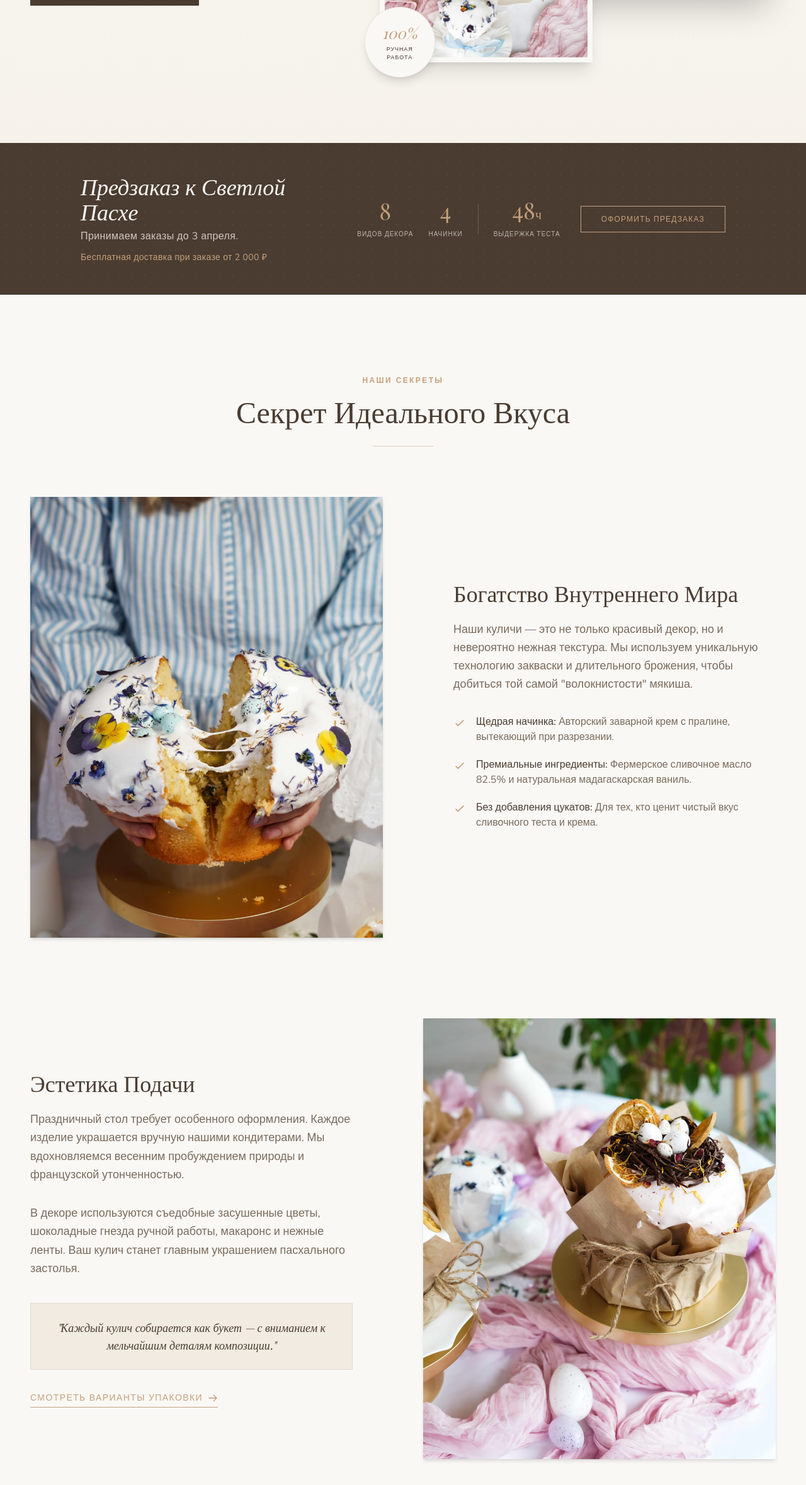
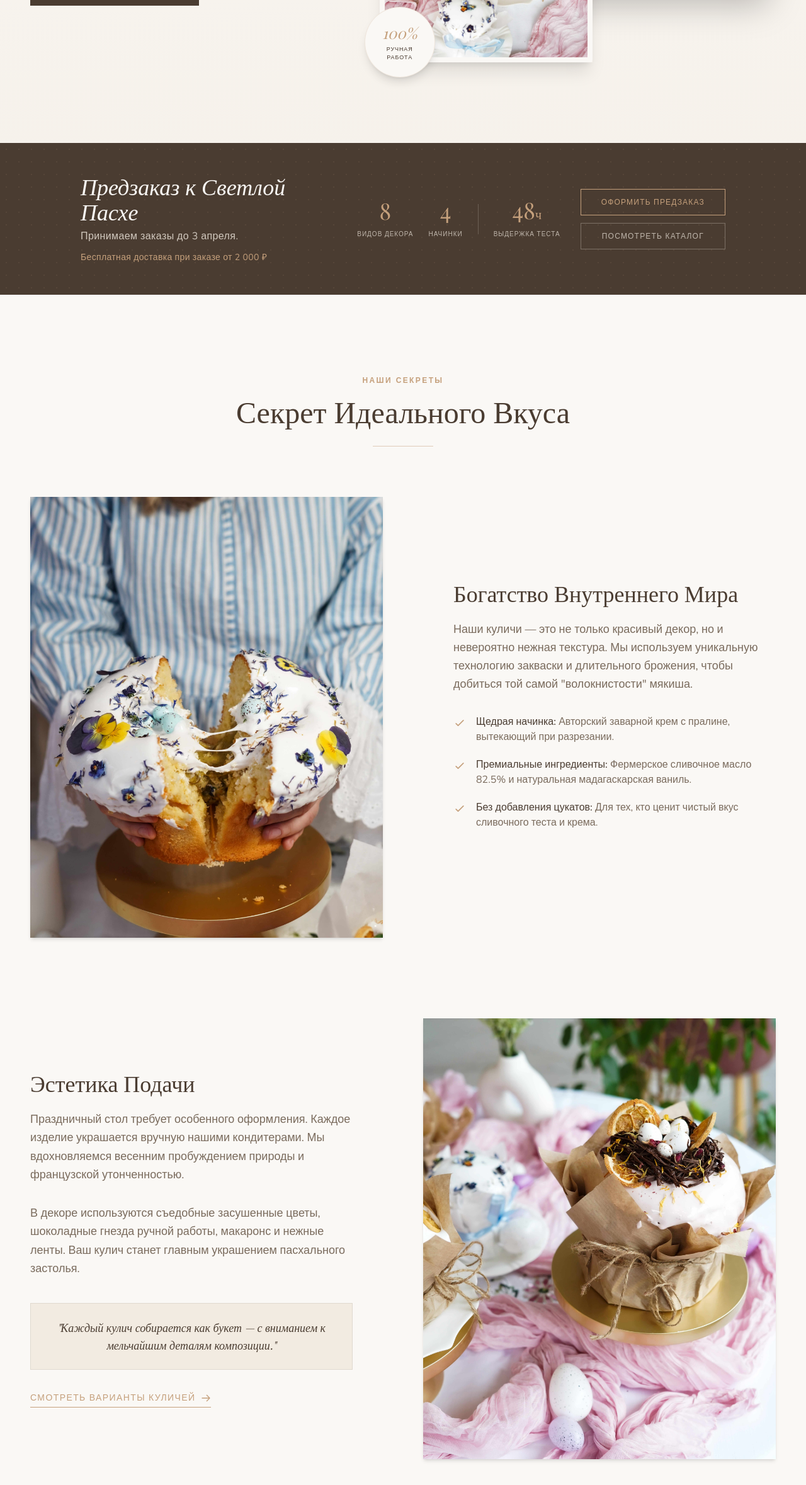
Before and after one commit to Kud8/la-rulet-v2, a React (Vite) app: page / in a window 1280 px wide. Shown: the part 761-3119 px from the top of the page at 63% size. Built offline with nearby package versions, Linux system fonts and the light colour scheme; a web font is replaced by a local one.

Commit message:
fix: update buttons

```diff
--- a/src/components/PreorderBanner.tsx
+++ b/src/components/PreorderBanner.tsx
@@ -1,3 +1,5 @@
+import { Link } from 'react-router-dom';
+
 export function PreorderBanner() {
   return (
     <section id="preorder" className="bg-brown py-12 px-6 relative overflow-hidden">
@@ -46,16 +48,22 @@ export function PreorderBanner() {
           </div>
         </div>
 
-        <div>
+        <div className="flex flex-col items-center sm:items-start gap-3 w-full sm:w-auto">
           <a
             href="https://max.ru/u/f9LHodD0cOL4oqr05wGq-6bByoLuE37wmxGbzQWMB-SnqZznQwMqs7eZzZM"
             target="_blank"
             rel="noreferrer"
             aria-label="Оформить предзаказ в мессенджере Max"
-            className="inline-block bg-transparent border border-accent text-accent hover:bg-accent hover:text-white px-8 py-3 uppercase tracking-widest text-xs font-medium transition-all duration-300"
+            className="block w-full text-center bg-transparent border border-accent text-accent hover:bg-accent hover:text-white px-8 py-3 uppercase tracking-widest text-xs font-medium transition-all duration-300"
           >
             Оформить предзаказ
           </a>
+          <Link
+            to="/catalog"
+            className="block w-full text-center bg-transparent border border-cream/30 text-cream/70 hover:border-cream hover:text-cream px-8 py-3 uppercase tracking-widest text-xs font-medium transition-all duration-300"
+          >
+            Посмотреть каталог
+          </Link>
         </div>
       </div>
     </section>
--- a/src/components/SecretsSection.tsx
+++ b/src/components/SecretsSection.tsx
@@ -1,3 +1,5 @@
+import { Link } from 'react-router-dom';
+
 function CheckIcon() {
   return (
     <svg
@@ -117,10 +119,10 @@ export function SecretsSection() {
                 деталям композиции."
               </p>
             </div>
-            <a href="/catalog" className="inline-flex items-center space-x-2 text-accent hover:text-brown transition-colors duration-300 font-medium uppercase tracking-widest text-sm border-b border-accent hover:border-brown pb-1">
-              <span>Смотреть варианты упаковки</span>
+            <Link to="/catalog" className="inline-flex items-center space-x-2 text-accent hover:text-brown transition-colors duration-300 font-medium uppercase tracking-widest text-sm border-b border-accent hover:border-brown pb-1">
+              <span>Смотреть варианты куличей</span>
               <ArrowIcon />
-            </a>
+            </Link>
           </div>
           <div className="relative group">
             <div className="absolute inset-0 bg-accent/10 transform -translate-x-4 translate-y-4 -z-10 transition-transform group-hover:-translate-x-6 group-hover:translate-y-6" />
```
